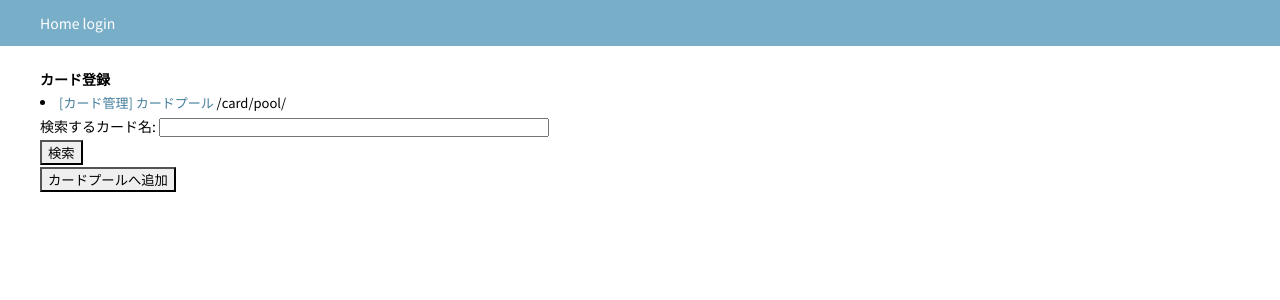
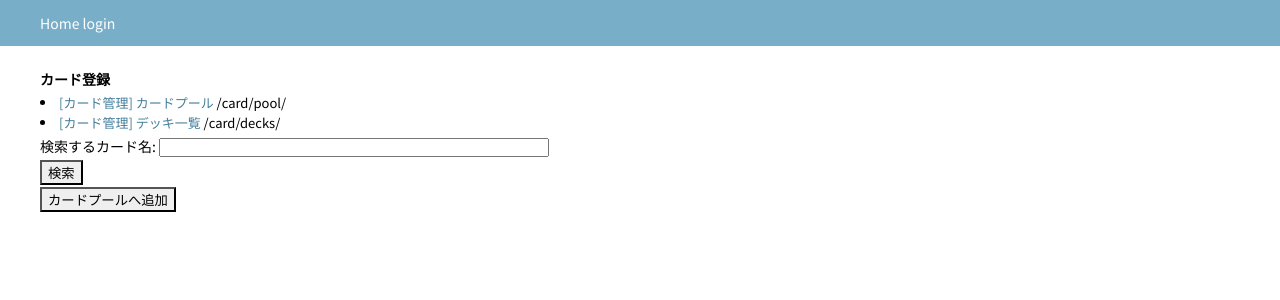
Before and after one commit to yyyokoy/proxy_maker, a Django app: page /card/ in a window 1280 px wide. Shown: the part 47-347 px from the top of the page. Run offline with Django 3.2, Linux system fonts and the light colour scheme; some web fonts are replaced.

Commit message:
Add: カードプールに追加する機能など

```diff
--- a/accounts/views.py
+++ b/accounts/views.py
@@ -4,6 +4,7 @@ from django.contrib.auth.mixins import LoginRequiredMixin
 from django.contrib.auth.models import User
 from django.contrib.auth.views import LoginView
 from django.contrib.auth.views import LogoutView
+from django.contrib.auth import login
 
 from django.views.generic import TemplateView
 from django.views.generic import CreateView
@@ -32,11 +33,10 @@ class UserCreate(CreateView):
     def form_valid(self, form):
         """正しければ登録"""
         try:
-            # 問題なければ登録する
-            # TODO: 登録後の自動ログイン
             user = form.save(commit=False)
             user.is_active = True
             user.save()
+            login(self.request, user)
 
             return redirect('main:index')
 
--- a/card_manager/admin.py
+++ b/card_manager/admin.py
@@ -1,5 +1,7 @@
 from django.contrib import admin
 from card_manager.models import Card
+from card_manager.models import Deck
 
 
 admin.site.register(Card)
+admin.site.register(Deck)
--- a/card_manager/urls.py
+++ b/card_manager/urls.py
@@ -7,5 +7,6 @@ urlpatterns = [
     path('', views.card_choice, name='card_choice'),
     path('card_register/', views.card_register, name='card_register'),
     path('pool/', views.card_pool, name='card_pool'),
+    path('decks/', views.deck_list, name='deck_list'),
     path('proxy/', views.ProxyView.as_view(), name='proxy'),
 ]
--- a/card_manager/views.py
+++ b/card_manager/views.py
@@ -1,6 +1,6 @@
 from django.shortcuts import render, redirect
 from django.http import HttpResponse
-from card_manager.models import Card
+from card_manager.models import Card, Deck
 
 from django.http import HttpResponse
 from django.template import loader
@@ -81,20 +81,32 @@ def card_register(request):
         selected_card = request.POST.get('selected_card', None)
         owner = request.user
         card.owner = owner
-        card.url = selected_card
+        card.card_source = selected_card.split(',')[0]
+        card.name = selected_card.split(',')[1]
         card.save()
         print(owner)
-        print(selected_card)
+        print(selected_card.split(',')[1])
 
-        return redirect('card_manager:card_choice')
+    return redirect('card_manager:card_choice')
 
 def card_pool(request):
     user = request.user
     cards = Card.objects.filter(owner=user).order_by('id')
+    # decks = Deck.objects.filter(owner=user).order_by('id')
     context = {
         'cards': cards,
+        # 'decks': decks,
     }
     return render(request, 'card_manager/card_pool.html', context)
 
 class ProxyView(TemplateView):
     template_name = "card_manager/proxy.html"
+
+def deck_list(request):
+    """デッキの一覧"""
+    user = request.user
+    decks = Deck.objects.filter(owner=user).order_by('id')
+    context = {
+        'decks': decks,
+    }
+    return render(request, 'card_manager/deck_list.html', context)
--- a/templates/card_manager/card.html
+++ b/templates/card_manager/card.html
@@ -16,6 +16,7 @@ PROXY MAKER PoC
 
 <p>
   <li><a href="{% url 'card_manager:card_pool' %}"> [カード管理] カードプール</a> /card/pool/</li>
+  <li><a href="{% url 'card_manager:deck_list' %}"> [カード管理] デッキ一覧</a> /card/decks/</li>
 </p>
 
 <form action="" method="post">
@@ -39,7 +40,7 @@ PROXY MAKER PoC
 <span class="card_image">
   {% for card_url in card_url_list %}
   <label>
-    <input class="location_radio" type="radio" name="selected_card" value="{{ card_url }}">
+    <input class="location_radio" type="radio" name="selected_card" value="{{ card_url }},{{ card }}">
     <img class="thumbnail" src="{{ card_url }}" />
   </label>
   {% endfor %}
--- /dev/null
+++ b/templates/card_manager/deck_list.html
@@ -0,0 +1 @@
+{{ decks }}
```
Also changed, not shown: card_manager/models.py (+22 -2 lines), templates/card_manager/card_pool.html (+3 -7 lines), card_manager/migrations/0001_initial.py, card_manager/migrations/0002_auto_20180828_1524.py (added).
